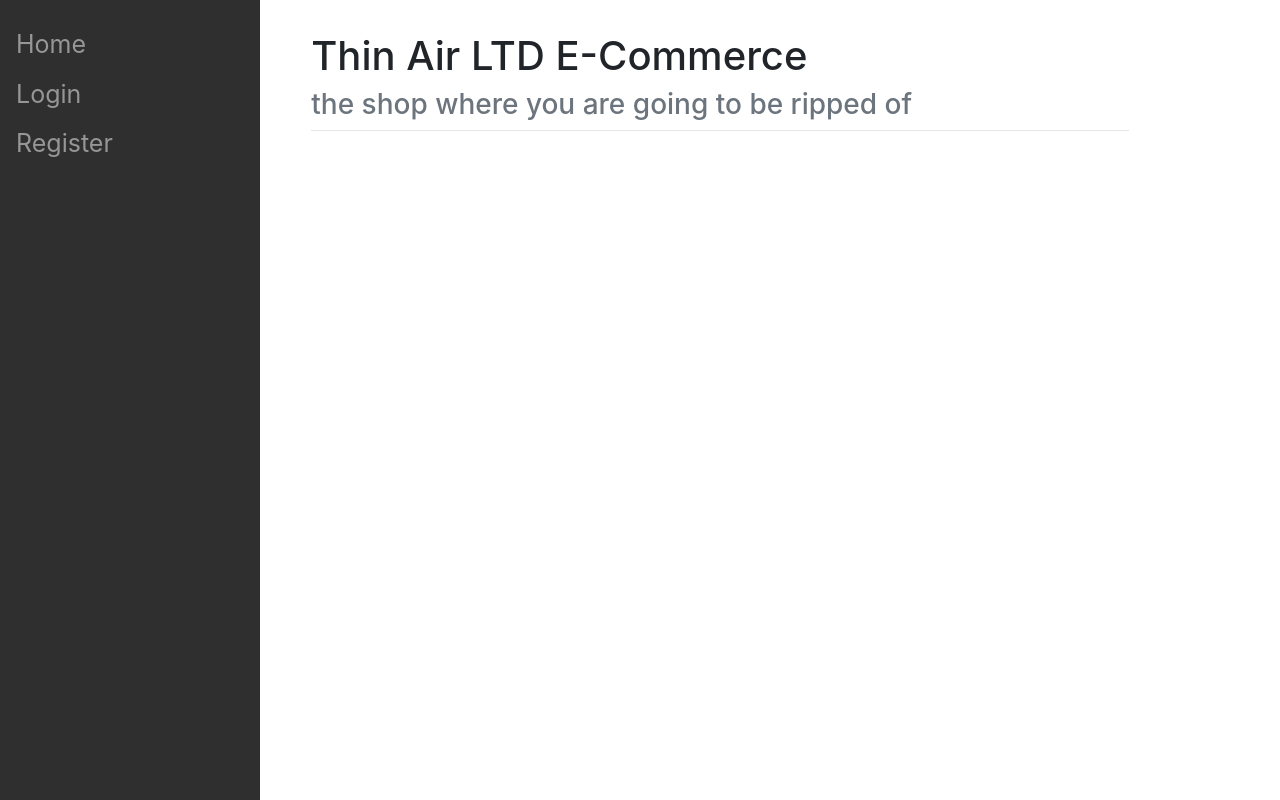
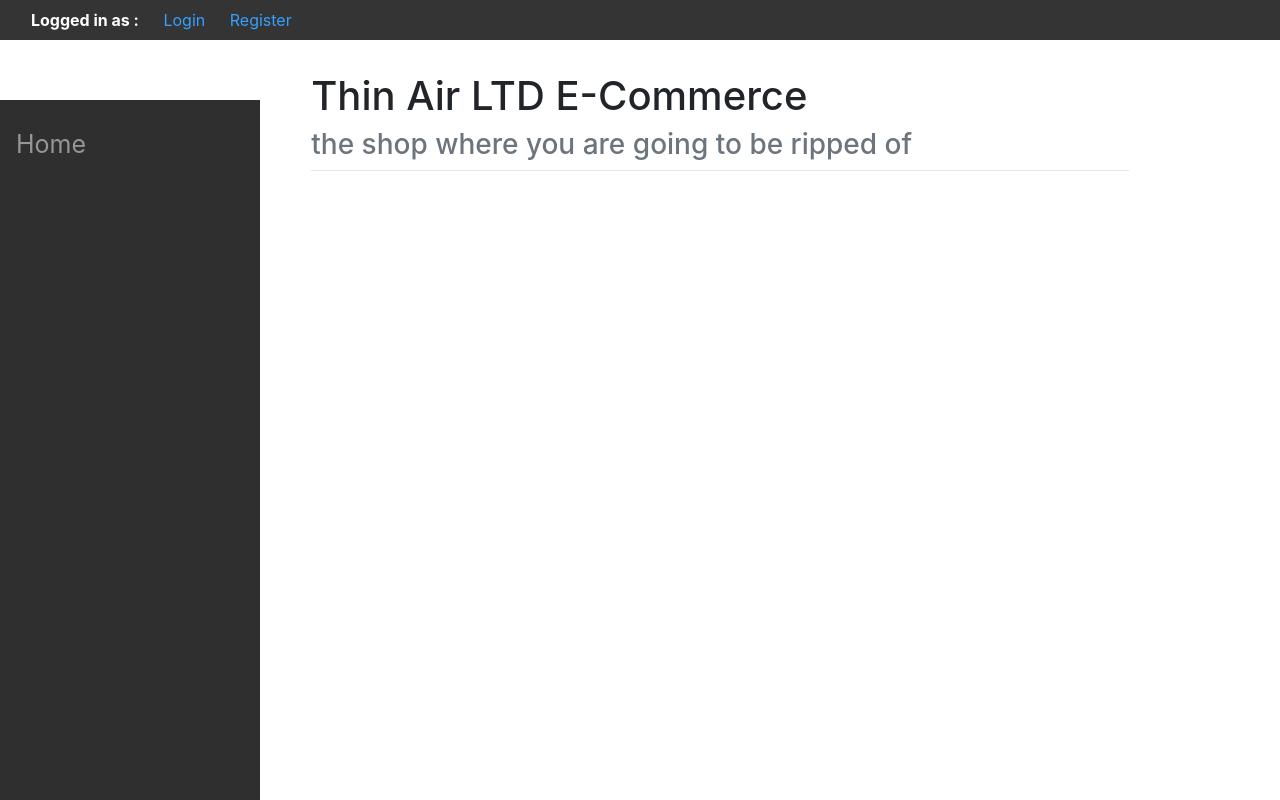
Before and after one commit to jsonnet/SWD-Ecom, a Django app: template simple_ecommerce/templates/base.html in a window 1280 px wide. Run offline with Django 3.2, Linux system fonts and the light colour scheme; the template is opened without the code that fills it, so the values that code supplies are empty; some libraries are stand-ins or nearby versions.

Commit message:
navigation bar for logged in user

```diff
--- a/simple_ecommerce/static/css/nicest_ecommerce.css
+++ b/simple_ecommerce/static/css/nicest_ecommerce.css
@@ -1,10 +1,24 @@
 /* The sidebar menu */
+
+#login_bar {
+	background-color:#343434;
+}
+
+#login_bar a {
+	color:#33a2ff;
+	padding-left:20px;
+}
+
+#login_name {
+	color:white;
+}
+
 .sidenav {
     height: 100%;
     width: 260px; /* width of sidebar */
     position: fixed; /* Fixed Sidebar */
+    top:100px;
     z-index: 1;
-    top: 0;
     left: 0;
     background-color: #2f2f2f;
     overflow-x: hidden;
--- a/simple_ecommerce/templates/base.html
+++ b/simple_ecommerce/templates/base.html
@@ -12,17 +12,32 @@
 </head>
 
 <body>
+
+<nav class="navbar navbar-default" id="login_bar">
+  <div class="container-fluid">
+    <div class="navbar-header">
+
+    <span class="glyphicon glyphicon-user" style="color:white"></span>
+    <span id="login_name"><b>Logged in as {{user.first_name}}:</b></span>
+    {% if user.is_authenticated %}
+        <a href="#">Account</a>
+        <a href="{% url 'logout' %}">Logout</a>
+    {% else %}
+
+        <a href="{% url 'login' %}">Login</a>
+        <a href="{% url 'registration' %}">Register</a>
+    {% endif %}
+
+
+    </div>
+  </div>
+</nav>
+
 <!-- Side navigation -->
 <div class="sidenav">
     <a href="{% url 'index' %}">Home</a>
-    {% if user.is_authenticated %}
-        {{ user.username }}
-        <a href="{% url 'logout' %}">Logout</a>
-    {% else %}
-        <a href="{% url 'login' %}">Login</a>
-        <a href="{% url 'registration' %}">Register</a>
-    {% endif %}
 </div>
+
 
 <!-- Page content -->
 <div class="main" class="container">
```
Also changed, not shown: 1 other file.
